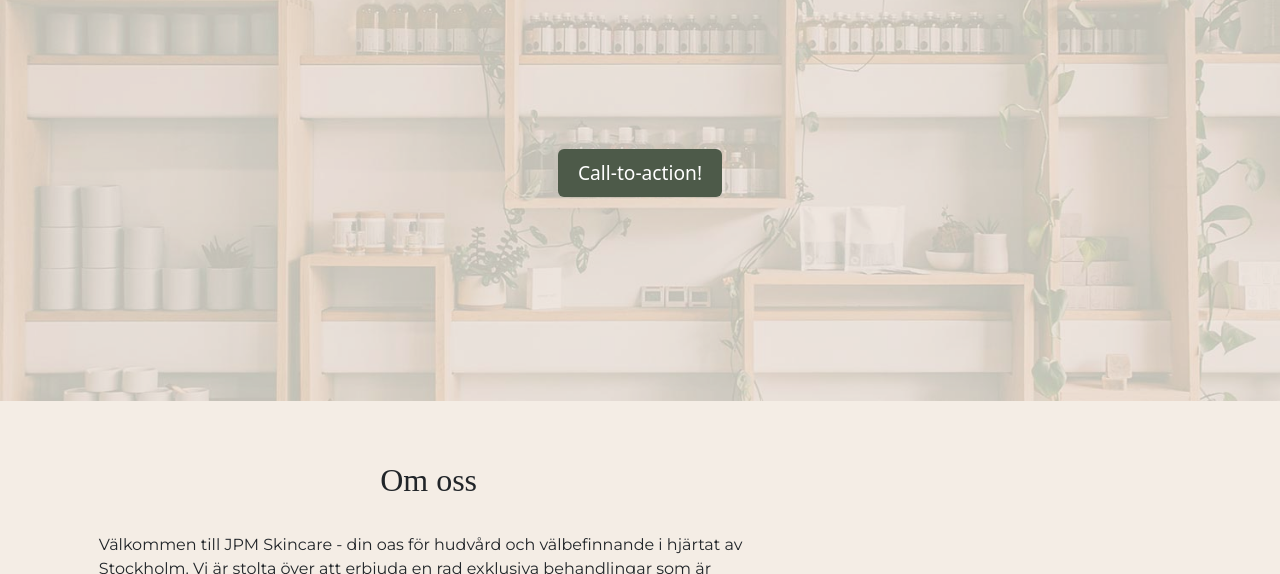
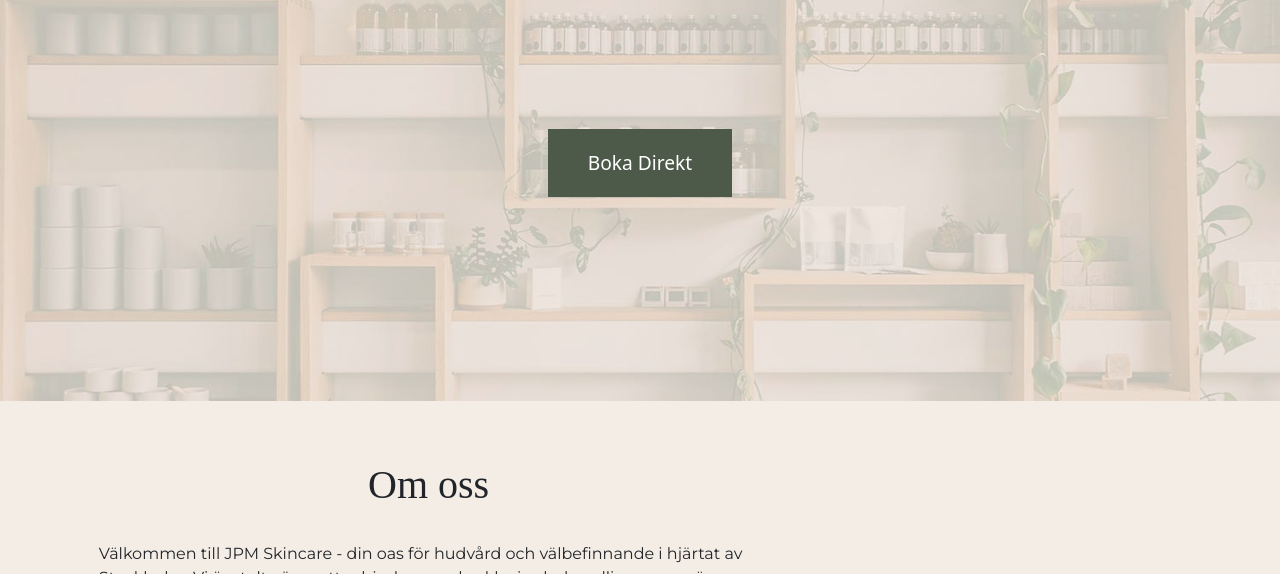
Before and after one commit to Pauline444/jpm-skincare, a plain HTML site: page index.html in a window 1280 px wide. Shown: the part 332-906 px from the top of the page. Drawn offline with nearby package versions, Linux system fonts and the light colour scheme; a web font is replaced by a local one.

Commit message:
changed responsive headers to float with the screen size

```diff
--- a/index.html
+++ b/index.html
@@ -69,7 +69,7 @@
                 <div class="hero-text">
                     <h1>Boka behandling på den bästa salongen i Stockholm</h1>
                 </div>
-                <a href="services.html" class="hero-btn btn">Call-to-action!</a>
+                <button href="services.html" class="hero-btn">Boka Direkt</button>
             </div>
         </div>
     </header>
@@ -114,7 +114,7 @@
                 </div>
             </div>
             <div class="main-services">
-                <h3>Våra behandlingar</h3>
+                <h2>Våra behandlingar</h2>
                 <div class="main-services-cards">
                     <div class="main-service-card">
                         <img src="images/ansiktsbehandlingar.jpg" alt="bild på en kvinna som får ansiktsbehandling">
--- a/styles/_header.scss
+++ b/styles/_header.scss
@@ -165,18 +165,12 @@ header {
                 width: 85%;
 
                 h1 {
-                    font-size: 2rem;
+                    font-size: clamp(1rem, calc(1rem + 5vw), 4rem);
                 }
 
                 @include tablet {
                     h1 {
-                        font-size: 3.5rem;
-                    }
-                }
-
-                @include desktop {
-                    h1 {
-                        font-size: 5rem;
+                        font-size: clamp(2rem, calc(1rem + 5vw), 5rem);
                     }
                 }
             }
@@ -193,11 +187,13 @@ header {
                 @include tablet {
                     bottom: 20%;
                     font-size: large;
+                    padding: 15px 30px;
                 }
 
                 @include desktop {
                     bottom: 30%;
                     font-size: larger;
+                    padding: 20px 40px;
                 }
             }
 
--- a/styles/_index.scss
+++ b/styles/_index.scss
@@ -96,7 +96,16 @@
                 flex-wrap: wrap;
             }
         }
+    }
 
+    @include tablet {
+        h2 {
+            font-size: 40px;
+        }
+
+        h3 {
+            font-size: 30px;
+        }
     }
 }
 
--- a/styles/_variables.scss
+++ b/styles/_variables.scss
@@ -22,13 +22,3 @@ $card-background: $color-pink-light;
 // Font-familjer
 $font-primary: "Montserrat", sans-serif;
 $font-secondary: "Hedvig Letters Serif", serif;
-
-$font-h2: 7rem;
-
-$container-max-widths: (
-    sm: 540px,
-    md: 720px,
-    lg: 960px,
-    xl: 1140px,
-    xxl: 1320px
-);
```
Also changed, not shown: styles/styles.css, 1 other file.
